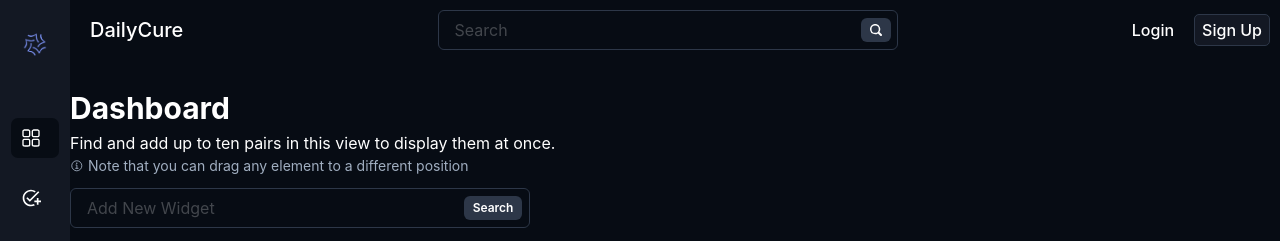
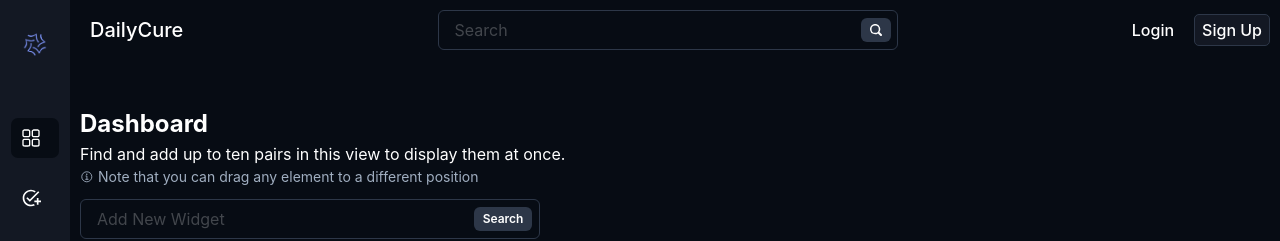
Before and after one commit to laakri/daycure, a React (Vite) app: page /dashboard in a window 1280 px wide. Shown: the top 241 px of the page. Built offline with nearby package versions, Linux system fonts and the light colour scheme; no server answers.

Commit message:
Ui Updates

```diff
--- a/src/App.tsx
+++ b/src/App.tsx
@@ -32,7 +32,7 @@ function App() {
               <Sidebar />
               <Box w={"calc( 100vw - 60px )"} ml={"60px"}>
                 <Navbar />
-                <Box maxW="1400px" p="10px" mx="auto" mt="4">
+                <Box maxW={"1700px"} p="10px" mx="auto" mt="4">
                   <Routing />
                 </Box>
               </Box>
--- a/src/features/Dashboard/Dashboard.tsx
+++ b/src/features/Dashboard/Dashboard.tsx
@@ -21,8 +21,8 @@ import { IoInformationCircleOutline } from "react-icons/io5";
 import { FaPlus } from "react-icons/fa6";
 const Dashboard = () => {
   return (
-    <Box>
-      <Text fontSize="3xl" fontWeight="bold">
+    <Box m={"10px auto"} p={"10px"}>
+      <Text fontSize="2xl" fontWeight="bold">
         Dashboard
       </Text>
       <Text>
--- a/src/features/Schedule/Schedule.tsx
+++ b/src/features/Schedule/Schedule.tsx
@@ -221,9 +221,9 @@ const Schedule = () => {
   };
 
   return (
-    <Box maxW={"1400px"} m={"40px auto"}>
+    <Box m={"10px auto"}>
       <Flex
-        gap={{ base: "20px", xl: "none" }}
+        gap={{ base: "10px", xl: "none" }}
         p={"10px"}
         justifyContent={"space-between"}
         alignItems={{ base: "center", xl: "start" }}
--- a/src/features/Wallet/Wallet.tsx
+++ b/src/features/Wallet/Wallet.tsx
@@ -21,9 +21,9 @@ const Wallet = () => {
   };
 
   return (
-    <Box maxW={"1400px"} m={"40px auto"}>
+    <Box m={" auto"} p={"10px"}>
       <Flex
-        gap={{ base: "20px", xl: "none" }}
+        gap={{ base: "10px", xl: "none" }}
         mt={50}
         justifyContent={"space-between"}
         alignItems={{ base: "center", xl: "start" }}
```
